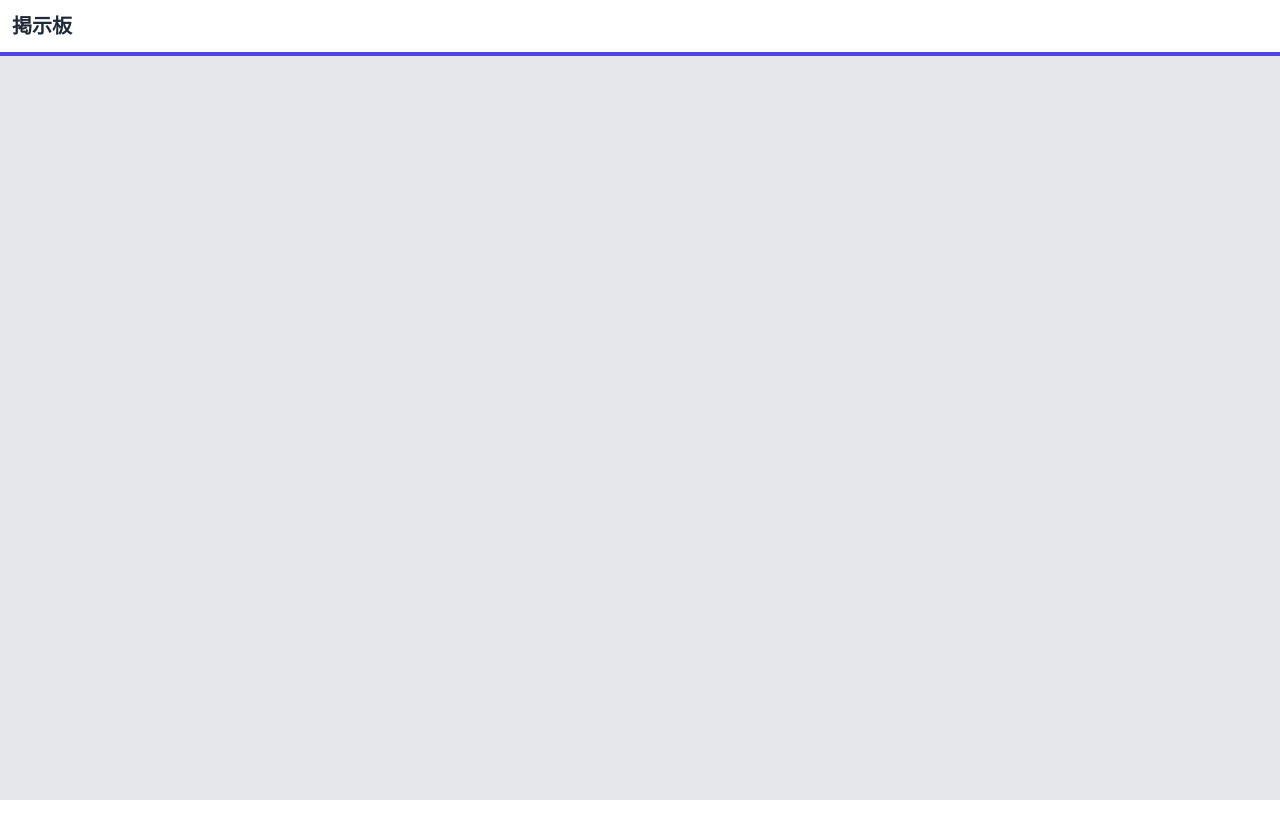
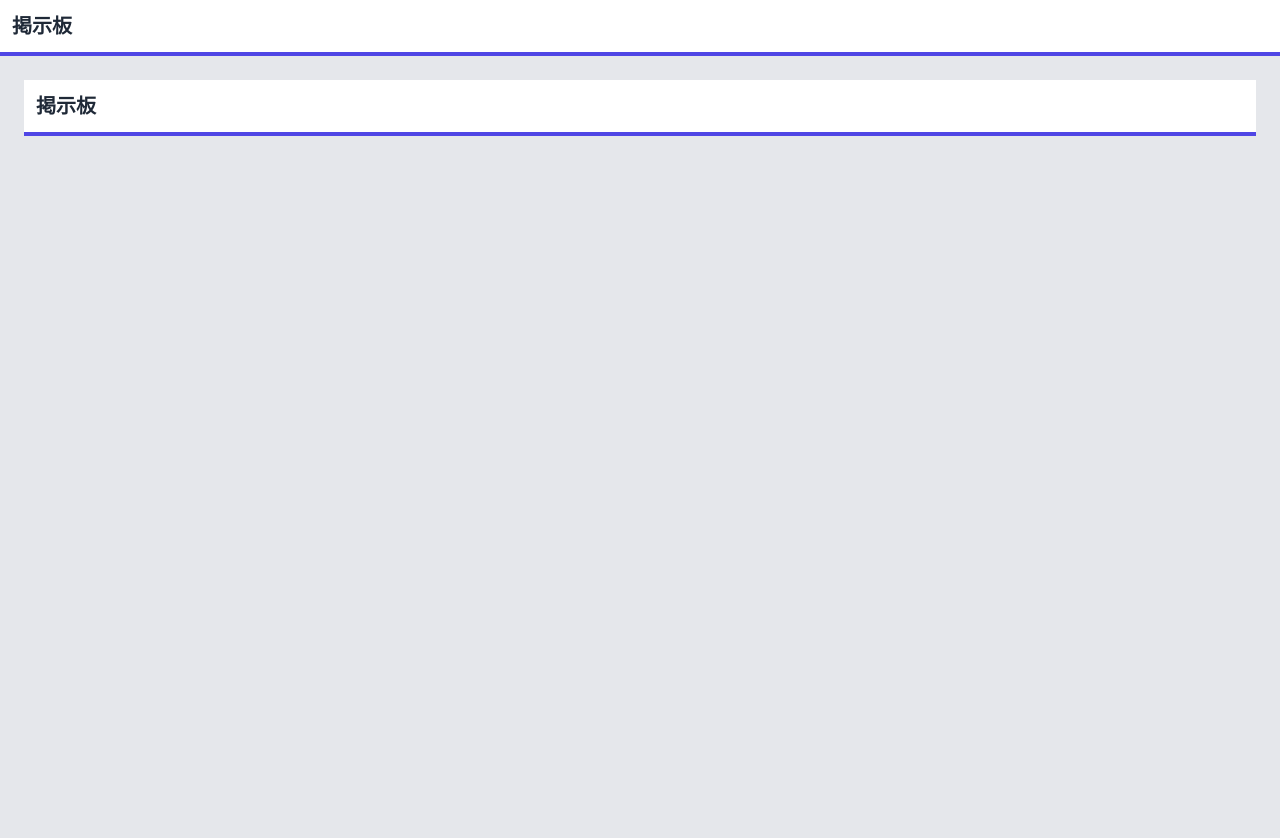
Before and after one commit to pontat/next-laravel-BBS, a Next.js app in the folder frontend/src/: page / in a window 1280 px wide. Shown: the top 838 px of the page. Before the commit the page ends 800 px from the top, so only its background shows below. Built offline with nearby package versions, Linux system fonts and the light colour scheme.

Commit message:
feat:base layout add

```diff
--- /dev/null
+++ b/frontend/src/components/layout.tsx
@@ -0,0 +1,16 @@
+import { ReactNode } from 'react'
+
+type layoutType = {
+  children: ReactNode
+}
+
+export default function layout({ children }: layoutType) {
+  return (
+    <div className="min-h-screen bg-gray-200">
+      <header className="p-3 bg-white border-b-4 border-indigo-600">
+        <h1 className="text-xl font-bold text-gray-800">掲示板</h1>
+      </header>
+      <main className="container mx-auto p-6">{children}</main>
+    </div>
+  )
+}
--- a/frontend/src/pages/_app.tsx
+++ b/frontend/src/pages/_app.tsx
@@ -1,7 +1,20 @@
 import '../styles/globals.css'
 import type { AppProps } from 'next/app'
+import Head from 'next/head'
+import Layout from '../components/layout'
 
 function MyApp({ Component, pageProps }: AppProps) {
-  return <Component {...pageProps} />
+  return (
+    <>
+      <Head>
+        <title>掲示板</title>
+        <meta name="description" content="Next.js×Laravel BBS" />
+        <link rel="icon" href="/favicon.ico" />
+      </Head>
+      <Layout>
+        <Component {...pageProps} />
+      </Layout>
+    </>
+  )
 }
 export default MyApp
```
